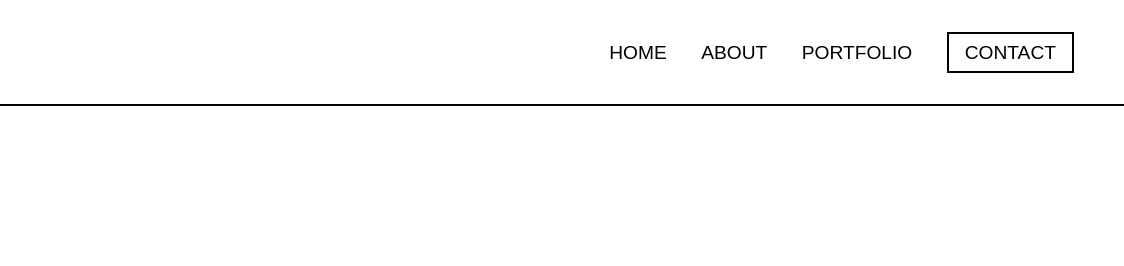
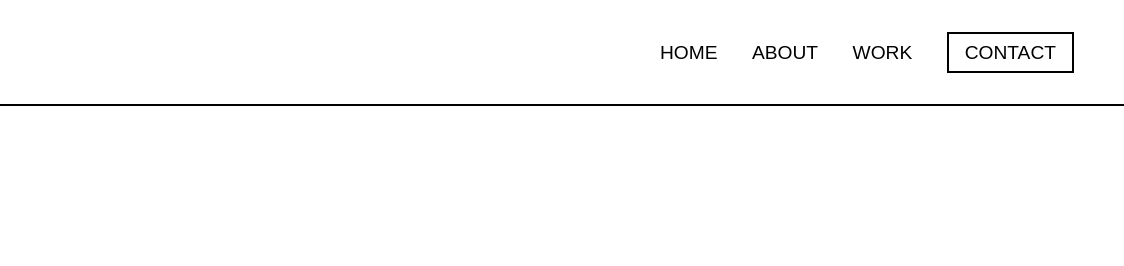
Before and after one commit to kjc33/practice-site, a plain HTML site: page about.html in a window 1280 px wide. Shown: the full height of the page, 156-1280 px from the left. Drawn offline with Linux system fonts and the light colour scheme.

Commit message:
updated nav

```diff
--- a/about.html
+++ b/about.html
@@ -24,7 +24,7 @@
                 <a href="./about.html">About</a>
               </li>
               <li class="nav-item dropdown">
-                <a href="./work.html">Portfolio</a>
+                <a href="./work.html">Work</a>
                 <div class="dropdown-content">
                   <ul class="submenu-dropdown">
                     <li><a class="drop-down-content-item" href="#">Project 1</a></li>
```
Also changed, not shown: contact.html (+1 -1 lines), index.html (+1 -1 lines), work.html (+1 -1 lines).
